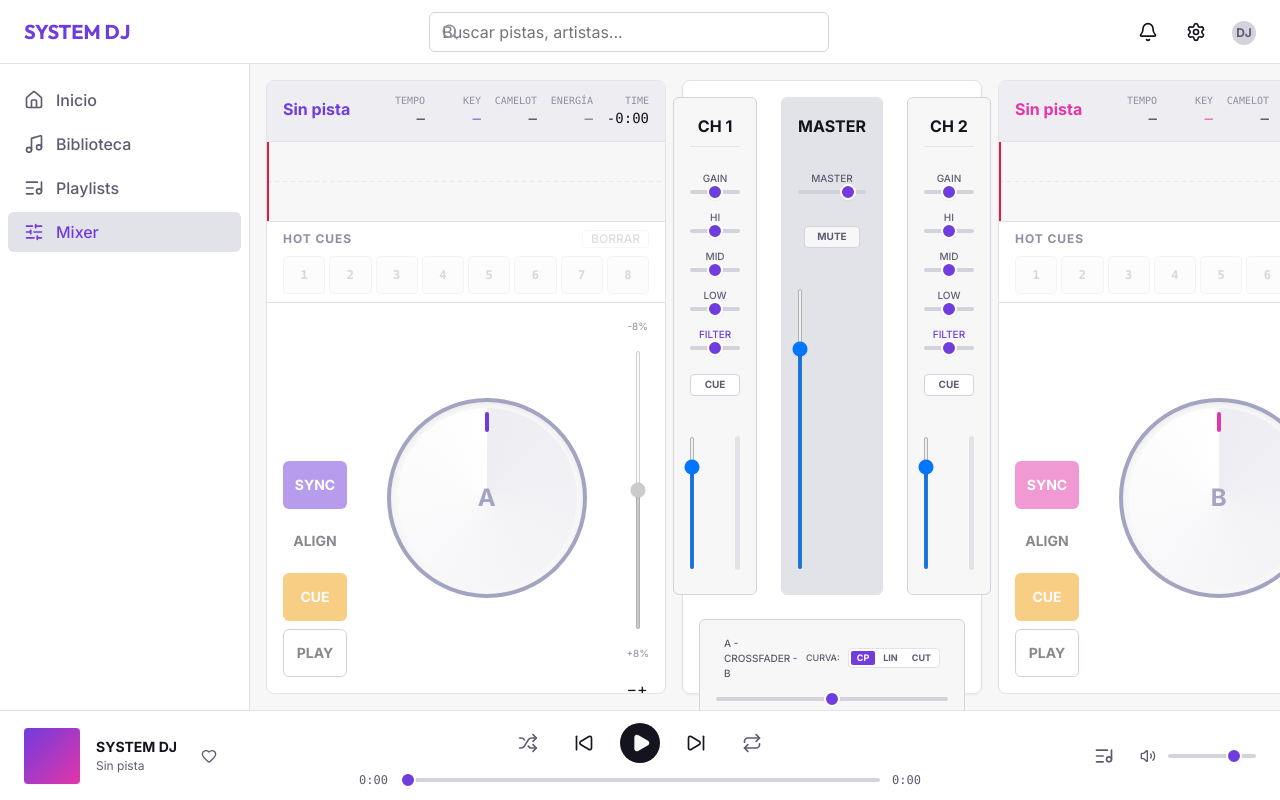
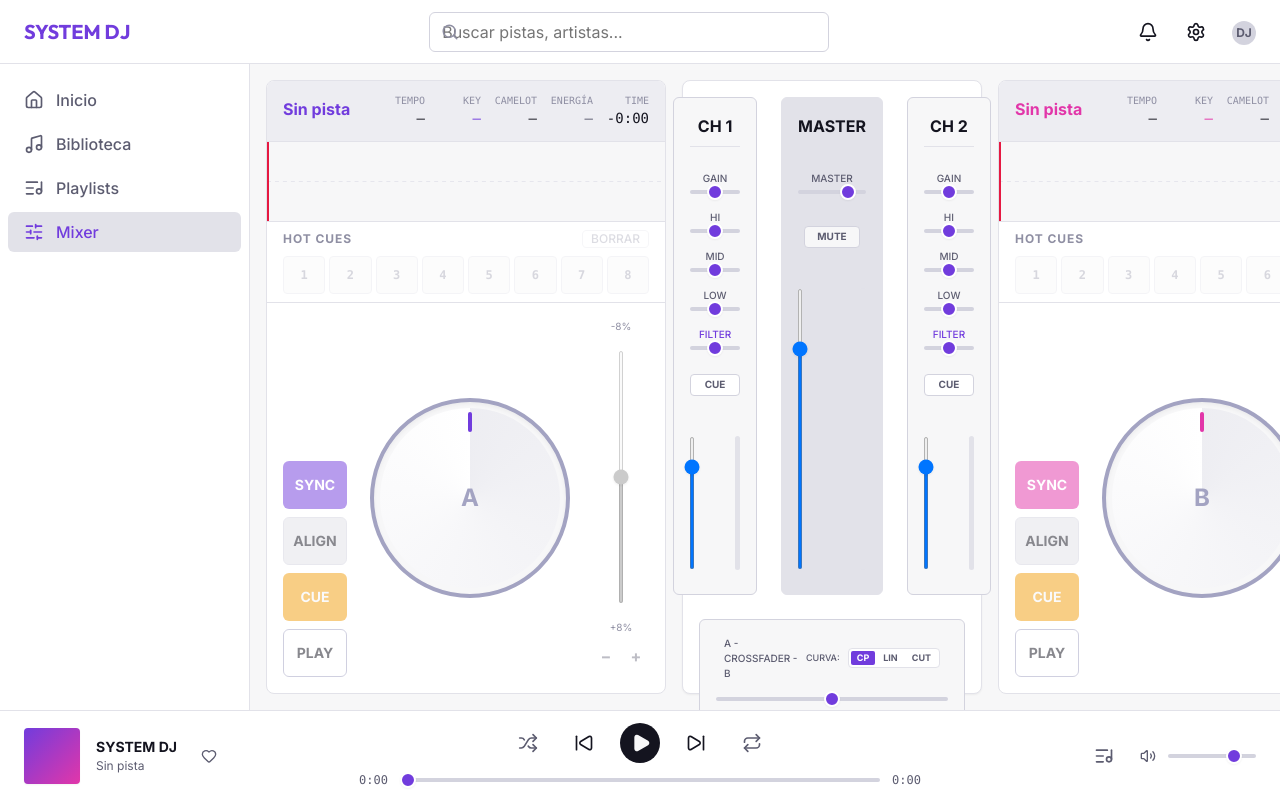
Before and after one commit to Xander-JS/dj_ai_web, a React (Vite) app: page /mixer in a window 1280 px wide. Built offline with nearby package versions, Linux system fonts and the light colour scheme.

Commit message:
agregar estilos visuales y animaciones para controles de SYNC, ALIGN y Pitch Bend

```diff
--- a/src/components/dj/Deck.css
+++ b/src/components/dj/Deck.css
@@ -320,12 +320,67 @@
   justify-content: flex-end;
 }
 
+.deck-pitch-controls-container {
+  display: flex;
+  flex-direction: column;
+  align-items: center;
+  justify-content: space-between;
+  height: 100%;
+  gap: var(--space-2);
+}
+
 .deck-pitch-slider {
   display: flex;
   flex-direction: column;
   align-items: center;
-  height: 100%;
-  padding-bottom: var(--space-4);
+  flex: 1;
+}
+
+.deck-pitch-bend-controls {
+  display: flex;
+  gap: var(--space-1);
+  justify-content: center;
+  width: 100%;
+  padding-bottom: var(--space-2);
+}
+
+.btn-pitch-bend {
+  display: inline-flex;
+  align-items: center;
+  justify-content: center;
+  width: 26px;
+  height: 26px;
+  background-color: var(--bg-surface-raised);
+  border: 1px solid var(--border-default);
+  color: var(--text-secondary);
+  border-radius: var(--radius-sm);
+  font-size: var(--text-base);
+  font-weight: var(--font-weight-bold);
+  line-height: 1;
+  cursor: pointer;
+  user-select: none;
+  touch-action: manipulation;
+  transition: all var(--transition-fast);
+}
+
+.btn-pitch-bend:hover:not(:disabled) {
+  background-color: var(--bg-surface-hover);
+  border-color: var(--border-strong);
+  color: var(--text-primary);
+}
+
+.btn-pitch-bend:disabled {
+  opacity: 0.4;
+  cursor: not-allowed;
+}
+
+.btn-pitch-bend-active,
+.btn-pitch-bend:active:not(:disabled) {
+  background-color: var(--color-primary-500);
+  border-color: var(--color-primary-400);
+  color: var(--text-inverse);
+  box-shadow: 0 0 8px rgba(59, 130, 246, 0.4);
+  transform: scale(0.95);
 }
 
 /* Button overrides for DJ feel */
@@ -630,3 +685,104 @@
   box-shadow: 0 0 12px var(--color-warning), inset 0 0 4px rgba(0, 0, 0, 0.4);
   transform: scale(0.98);
 }
+
+/* Sync button active and master states */
+.btn-dj-sync.sync-active {
+  background-color: var(--color-primary-600);
+  box-shadow: 0 0 10px color-mix(in srgb, var(--color-primary-500) 60%, transparent);
+}
+
+.btn-dj-sync.sync-master {
+  background-color: var(--color-warning);
+  color: var(--bg-base);
+  box-shadow: 0 0 8px color-mix(in srgb, var(--color-warning) 50%, transparent);
+}
+
+/* Micro-slew Phase Alignment button */
+.btn-dj-align {
+  background-color: var(--bg-surface-active);
+  border: 1px solid var(--border-base);
+  color: var(--text-primary);
+  transition: all var(--transition-fast);
+}
+
+.btn-dj-align:hover:not(:disabled) {
+  background-color: var(--bg-surface-hover);
+  border-color: var(--border-strong);
+}
+
+.btn-dj-align.align-active {
+  background-color: var(--color-secondary-500);
+  color: var(--text-inverse);
+  box-shadow: 0 0 10px color-mix(in srgb, var(--color-secondary-500) 60%, transparent);
+  animation: pulseSlew 0.8s ease-in-out infinite alternate;
+}
+
+.btn-dj-align.align-completed {
+  background-color: var(--color-success);
+  color: var(--bg-base);
+}
+
+.btn-dj-align.align-rejected {
+  border-color: var(--color-error);
+  color: var(--color-error);
+}
+
+@keyframes pulseSlew {
+  from {
+    transform: scale(1);
+    opacity: 0.9;
+  }
+  to {
+    transform: scale(1.02);
+    opacity: 1;
+  }
+}
+
+/* Beatgrid Provisional badge */
+.deck-grid-prov-badge {
+  background-color: color-mix(in srgb, var(--color-warning) 12%, transparent);
+  border-color: var(--color-warning);
+  color: var(--color-warning);
+  font-size: 10px;
+  letter-spacing: 0.05em;
+  font-weight: var(--font-weight-semibold);
+}
+
+/* Phase Alignment Status Badges */
+.deck-phase-badge {
+  font-size: 10px;
+  letter-spacing: 0.03em;
+}
+
+.phase-badge-active {
+  background-color: color-mix(in srgb, var(--color-secondary-500) 15%, transparent);
+  border-color: var(--color-secondary-500);
+  color: var(--color-secondary-500);
+}
+
+.phase-badge-completed {
+  background-color: color-mix(in srgb, var(--color-success) 15%, transparent);
+  border-color: var(--color-success);
+  color: var(--color-success);
+}
+
+.phase-badge-cancelled {
+  background-color: var(--bg-surface-active);
+  border-color: var(--border-base);
+  color: var(--text-tertiary);
+}
+
+.phase-badge-rejected_limits,
+.phase-badge-rejected_confidence,
+.phase-badge-rejected_state {
+  background-color: color-mix(in srgb, var(--color-error) 15%, transparent);
+  border-color: var(--color-error);
+  color: var(--color-error);
+}
+
+.phase-badge-already_aligned {
+  background-color: color-mix(in srgb, var(--color-primary-500) 15%, transparent);
+  border-color: var(--color-primary-500);
+  color: var(--color-primary-500);
+}
```
